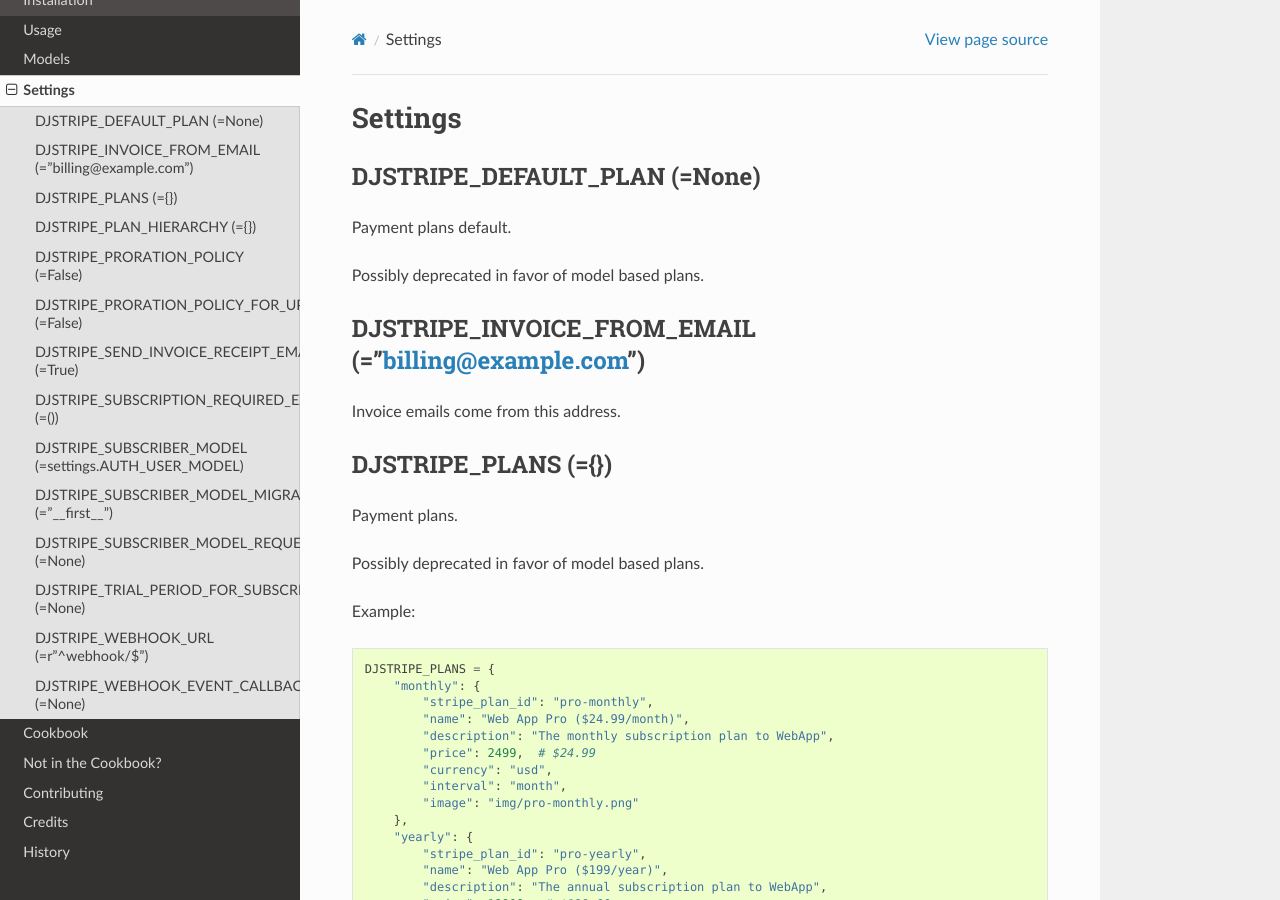
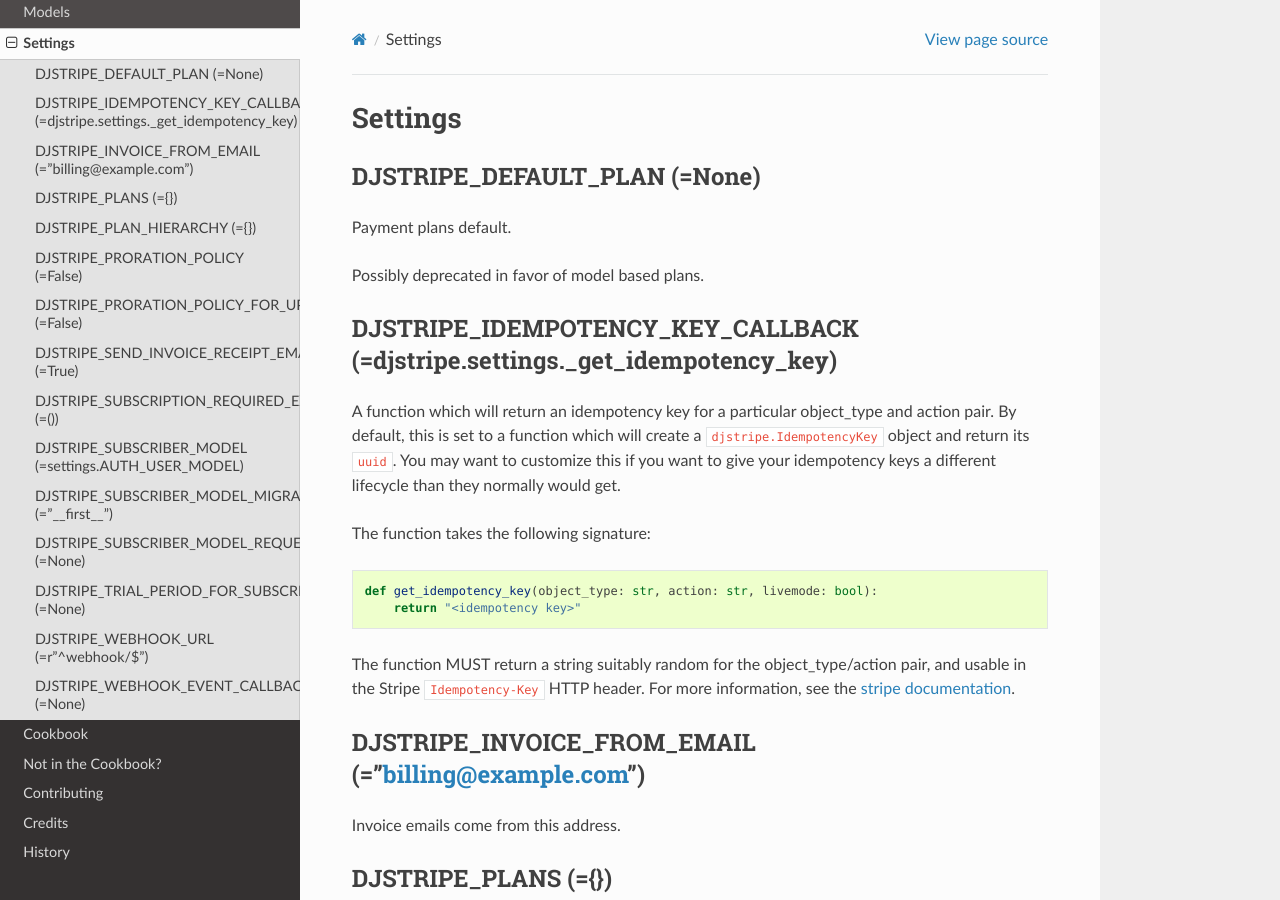
Before and after one commit to dj-stripe/dj-stripe, a Sphinx documentation site: the page built from docs/settings.rst, in a window 1280 px wide and 900 px high. Built offline with Sphinx 7.4.7 and the Read the Docs theme 2.0.0, drawn with Linux system fonts in a browser that asks for light colours.

Commit message:
Document idempotency keys and DJSTRIPE_IDEMPOTENCY_KEY_CALLBACK

```diff
--- a/docs/settings.rst
+++ b/docs/settings.rst
@@ -8,6 +8,30 @@ DJSTRIPE_DEFAULT_PLAN (=None)
 Payment plans default.
 
 Possibly deprecated in favor of model based plans.
+
+
+DJSTRIPE_IDEMPOTENCY_KEY_CALLBACK (=djstripe.settings._get_idempotency_key)
+===========================================================================
+
+A function which will return an idempotency key for a particular object_type
+and action pair. By default, this is set to a function which will create a
+``djstripe.IdempotencyKey`` object and return its ``uuid``.
+You may want to customize this if you want to give your idempotency keys a
+different lifecycle than they normally would get.
+
+The function takes the following signature:
+
+.. code-block:: python
+
+    def get_idempotency_key(object_type: str, action: str, livemode: bool):
+        return "<idempotency key>"
+
+The function MUST return a string suitably random for the object_type/action
+pair, and usable in the Stripe ``Idempotency-Key`` HTTP header.
+For more information, see the `stripe documentation`_.
+
+.. _stripe documentation: https://stripe.com/docs/api/curl#idempotent_requests
+
 
 DJSTRIPE_INVOICE_FROM_EMAIL (="billing@example.com")
 ====================================================
```
